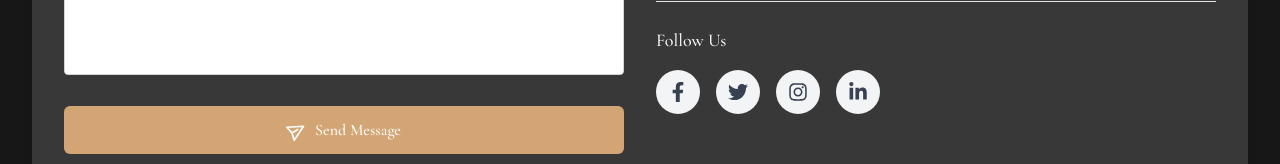
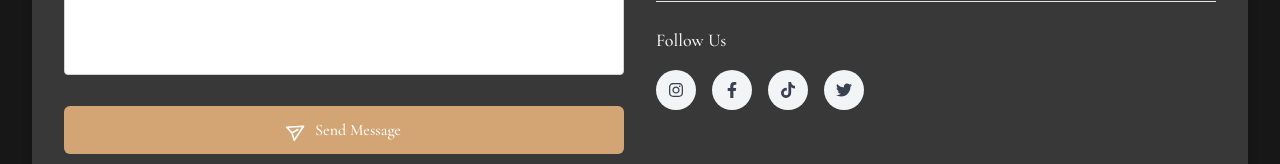
Before and after one commit to parvesmosarof35/beautyShop, a Next.js app: page /contact in a window 1280 px wide. Shown: the part 747-911 px from the top of the page. Built offline with nearby package versions, Linux system fonts and the light colour scheme; no server answers.

Commit message:
add contact

```diff
--- a/app/(user)/contact/ContactContent.tsx
+++ b/app/(user)/contact/ContactContent.tsx
@@ -1,7 +1,7 @@
 'use client';
 
 import { useState } from 'react';
-import { FaMapMarkerAlt, FaPhoneAlt, FaEnvelope, FaFacebookF, FaTwitter, FaInstagram, FaLinkedinIn } from 'react-icons/fa';
+import { FaMapMarkerAlt, FaPhoneAlt, FaEnvelope, FaFacebookF, FaTwitter, FaInstagram, FaLinkedinIn, FaTiktok } from 'react-icons/fa';
 import { useCreateContactMutation } from '@/app/store/api/contactApi';
 import Swal from 'sweetalert2';
 
@@ -13,6 +13,15 @@ export default function ContactContent() {
         subject: '',
         message: ''
     });
+
+
+
+            const socialLinks = [
+        { name: 'Instagram', href: '#', icon: <FaInstagram /> },
+        { name: 'Facebook', href: '#', icon: <FaFacebookF /> },
+        { name: 'TikTok', href: '#', icon: <FaTiktok /> },
+        { name: 'Twitter', href: '#', icon: <FaTwitter /> },
+    ];
 
     const [createContact, { isLoading }] = useCreateContactMutation();
 
@@ -212,18 +221,15 @@ export default function ContactContent() {
                             <div className="pt-6 border-t border-gray-200">
                                 <h3 className="text-lg font-medium text-gray-100 mb-4">Follow Us</h3>
                                 <div className="flex space-x-4">
-                                    <a href="#" className="bg-gray-100 p-3 rounded-full text-gray-700 hover:bg-blue-100 hover:text-blue-600 transition">
-                                        <FaFacebookF className="h-5 w-5" />
-                                    </a>
-                                    <a href="#" className="bg-gray-100 p-3 rounded-full text-gray-700 hover:bg-blue-100 hover:text-blue-400 transition">
-                                        <FaTwitter className="h-5 w-5" />
-                                    </a>
-                                    <a href="#" className="bg-gray-100 p-3 rounded-full text-gray-700 hover:bg-pink-100 hover:text-pink-600 transition">
-                                        <FaInstagram className="h-5 w-5" />
-                                    </a>
-                                    <a href="#" className="bg-gray-100 p-3 rounded-full text-gray-700 hover:bg-blue-600 hover:text-white transition">
-                                        <FaLinkedinIn className="h-5 w-5" />
-                                    </a>
+                                    {socialLinks.map((social) => (
+                                        <a
+                                            key={social.name}
+                                            href={social.href}
+                                            className="bg-gray-100 p-3 rounded-full text-gray-700 hover:bg-blue-100 hover:text-blue-600 transition"
+                                        >
+                                            {social.icon}
+                                        </a>
+                                    ))}
                                 </div>
                             </div>
 
--- a/app/components/Footer.tsx
+++ b/app/components/Footer.tsx
@@ -5,7 +5,6 @@ import { FaInstagram, FaFacebookF, FaTwitter, FaPinterestP, FaTiktok } from 'rea
 const socialLinks = [
     { name: 'Instagram', href: '#', icon: <FaInstagram /> },
     { name: 'Facebook', href: '#', icon: <FaFacebookF /> },
-    // { name: 'Twitter', href: '#', icon: <FaTwitter /> },
     { name: 'TikTok', href: '#', icon: <FaTiktok /> },
     { name: 'Twitter', href: '#', icon: <FaTwitter /> },
 ];
```
